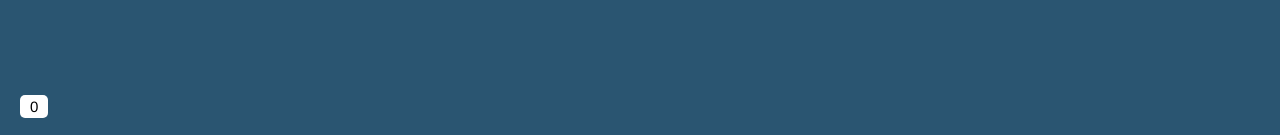
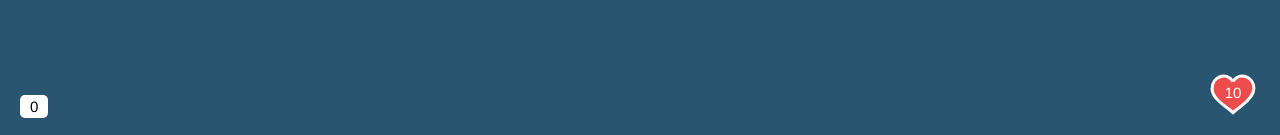
Before and after one commit to seaheart/game, a Vue app: page / in a window 1280 px wide. Shown: the part 662-797 px from the top of the page. Built offline with nearby package versions, Linux system fonts and the light colour scheme.

Commit message:
feature: add health

```diff
--- a/package.json
+++ b/package.json
@@ -27,6 +27,7 @@
     "@babel/preset-env": "^7.6.3",
     "babel-loader": "^8.0.6",
     "css-loader": "^3.2.0",
+    "file-loader": "^5.0.2",
     "html-webpack-plugin": "^3.2.0",
     "less": "^3.10.3",
     "less-loader": "^5.0.0",
--- a/src/components/Game.vue
+++ b/src/components/Game.vue
@@ -17,6 +17,9 @@
         <p class="score">
             {{score}}
         </p>
+        <div class="health">
+            {{health}}
+        </div>
     </div>
 </template>
 
@@ -275,4 +278,16 @@
     background-color: #fff;
     border-radius: 5px;
 }
+.health {
+    position: absolute;
+    bottom: 20px;
+    right: 20px;
+    width: 54px;
+    height: 48px;
+    line-height: 45px;
+    text-align: center;
+    color: #fff;
+    background: url("../assets/img/heart.svg") no-repeat;
+    background-size: 100%;
+}
 </style>
--- a/webpack.config.js
+++ b/webpack.config.js
@@ -25,7 +25,7 @@ module.exports = {
                 exclude: /node_modules/
             },
             {
-                test: /\.(png|jpg|jpeg|gif)$/,
+                test: /\.(png|jpg|jpeg|gif|svg)$/,
                 loader: "file-loader"
             }
         ]
```
Also changed, not shown: src/assets/img/heart.svg (added).
